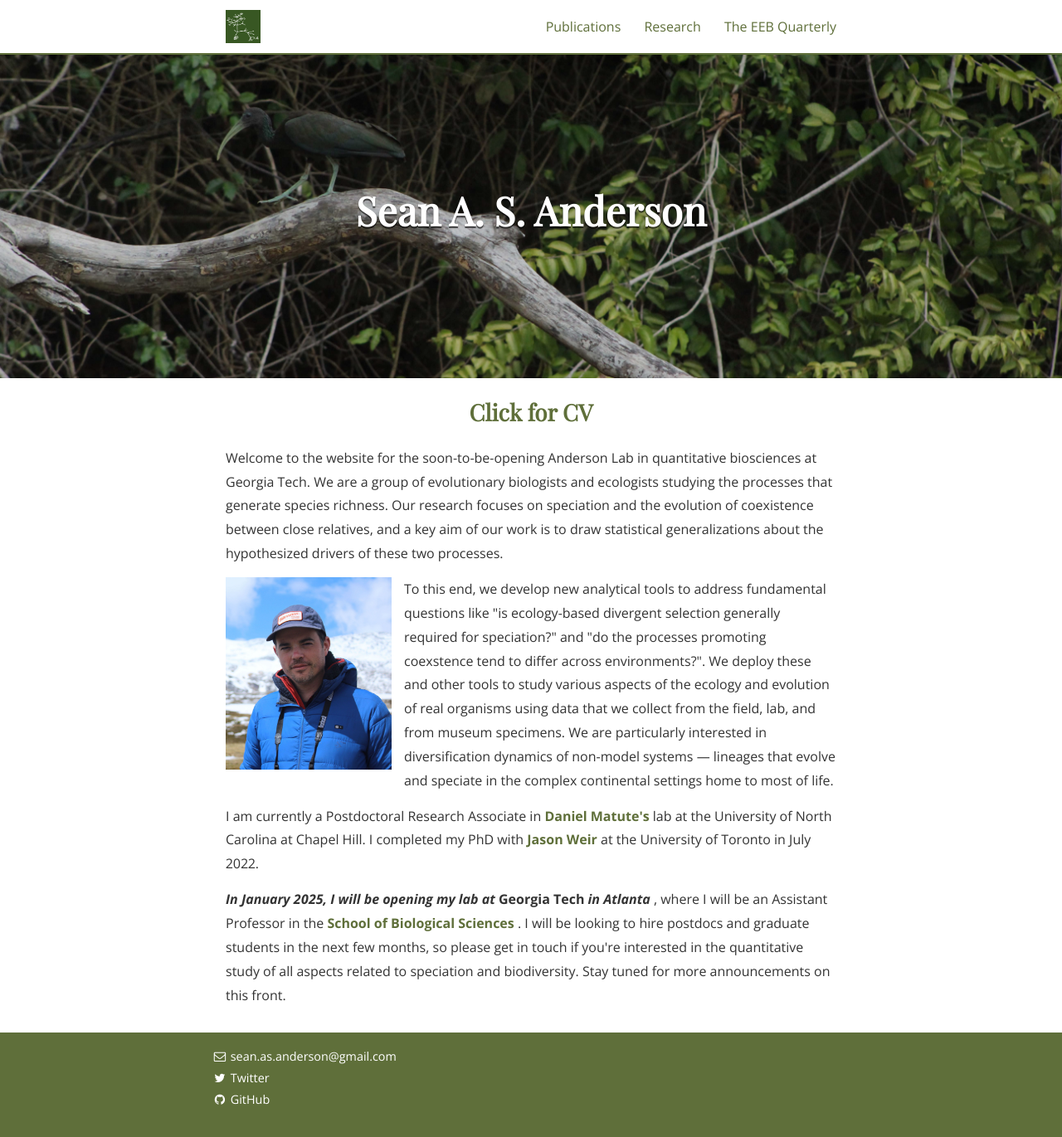
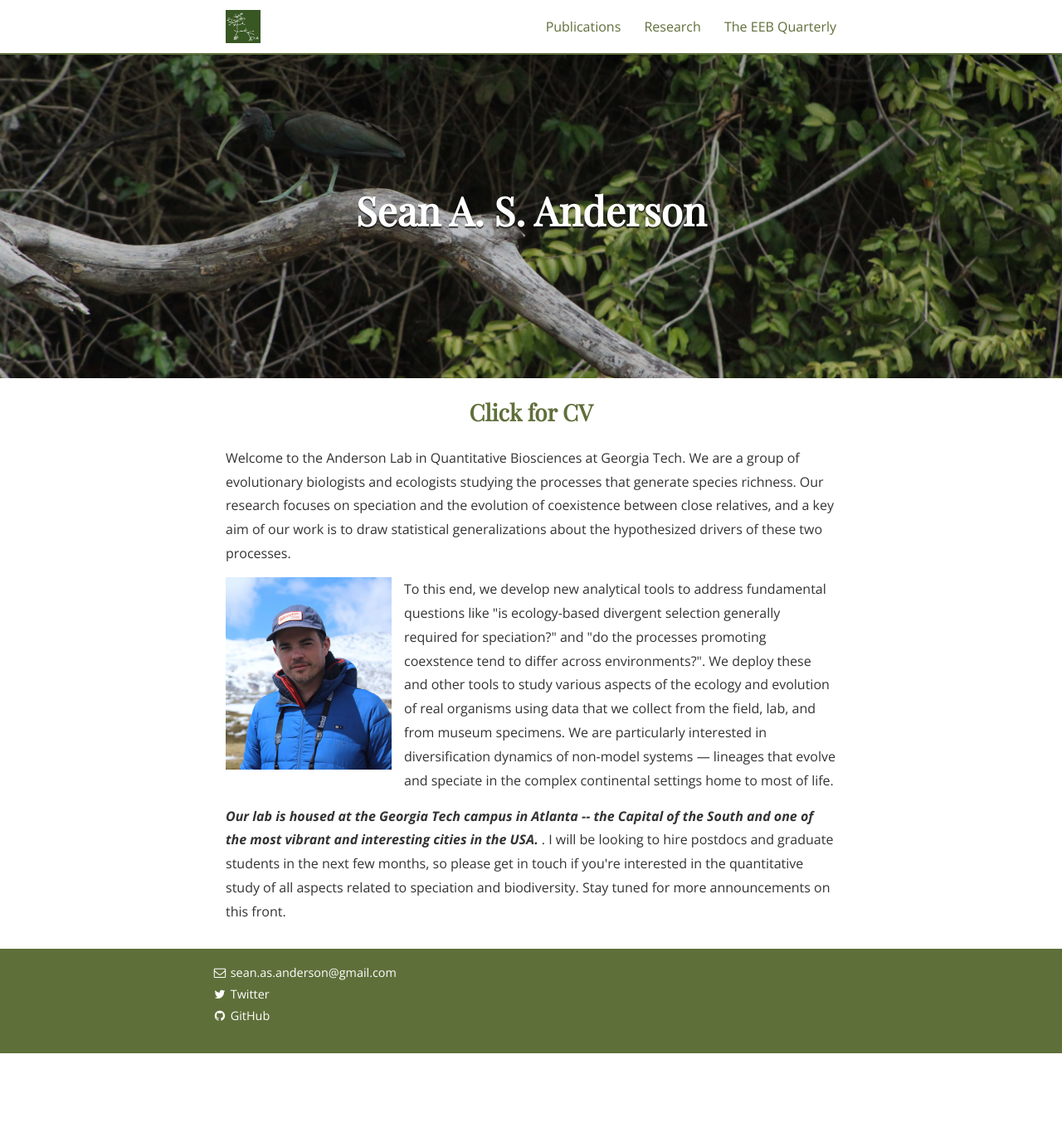
Before and after one commit to SeanASAnderson/SeanASAnderson.github.io, a Jekyll site: the page built from index.html, in a window 1280 px wide and 1371 px high. Shown: the whole window at 83% size. Built offline with Jekyll 4.4.1, drawn with Linux system fonts in a browser that asks for light colours; nearby versions of some CDN libraries; some web fonts are replaced; the list of posts is cut into pages by our own code.

Commit message:
updated index

```diff
--- a/index.html
+++ b/index.html
@@ -54,10 +54,9 @@ img {
 
   <h2> <center><a href="https://github.com/SeanASAnderson/CV/blob/main/AndersonSean.CV.2023.pdf">Click for CV </a></center></h2>
   <!--<h1> <center> Welcome! </center> </h1>-->
-  <p> Welcome to the website for the soon-to-be-opening Anderson Lab in quantitative biosciences at Georgia Tech. We are a group of evolutionary biologists and ecologists studying the processes that generate species richness. Our research focuses on speciation and the evolution of coexistence between close relatives, and a key aim of our work is to draw statistical generalizations about the hypothesized drivers of these two processes. </p>
+  <p> Welcome to the Anderson Lab in Quantitative Biosciences at Georgia Tech. We are a group of evolutionary biologists and ecologists studying the processes that generate species richness. Our research focuses on speciation and the evolution of coexistence between close relatives, and a key aim of our work is to draw statistical generalizations about the hypothesized drivers of these two processes. </p>
   <p> <img src="/assets/anderson_sean_rockies2019.jpg" alt="Sean Pic" style="width:200px;margin-right:15px;"> To this end, we develop new analytical tools to address fundamental questions like "is ecology-based divergent selection generally required for speciation?" and "do the processes promoting coexstence tend to differ across environments?". We deploy these and other tools to study various aspects of the ecology and evolution of real organisms using data that we collect from the field, lab, and from museum specimens. We are particularly interested in diversification dynamics of non-model systems <span>&#8212;</span> lineages that evolve and speciate in the complex continental settings home to most of life. </p>
-  <p> I am currently a Postdoctoral Research Associate in <a href="http://www.dm-incompatibilities.org/index.html"/> <b>Daniel Matute's </a> </b> lab at the University of North Carolina at Chapel Hill. I completed my PhD with <a href="https://www.utsc.utoronto.ca/~jweir"/> <b>Jason Weir </a> </b> at the University of Toronto in July 2022. </p>
-  <p> <b><i>In January 2025, I will be opening my lab at </i> Georgia Tech<i> in Atlanta </i></b>, where I will be an Assistant Professor in the <a href="https://biosciences.gatech.edu/"/> <b> School of Biological Sciences</a> </b>. I will be looking to hire postdocs and graduate students in the next few months, so please get in touch if you're interested in the quantitative study of all aspects related to speciation and biodiversity. Stay tuned for more announcements on this front. </p>
+  <p> <b><i>Our lab is housed at the Georgia Tech campus in Atlanta -- the Capital of the South and one of the most vibrant and interesting cities in the USA. </i></b>. I will be looking to hire postdocs and graduate students in the next few months, so please get in touch if you're interested in the quantitative study of all aspects related to speciation and biodiversity. Stay tuned for more announcements on this front. </p>
     <!--I'm entering the fourth and final year of my work with Jason, so <b> if you're a PI and would like to discuss potential postdoc partnerships for 2022, please <a href="mailto:sean.as.anderson@gmail.com">reach out today!</a></b> </p>-->
 
   </body>
```
